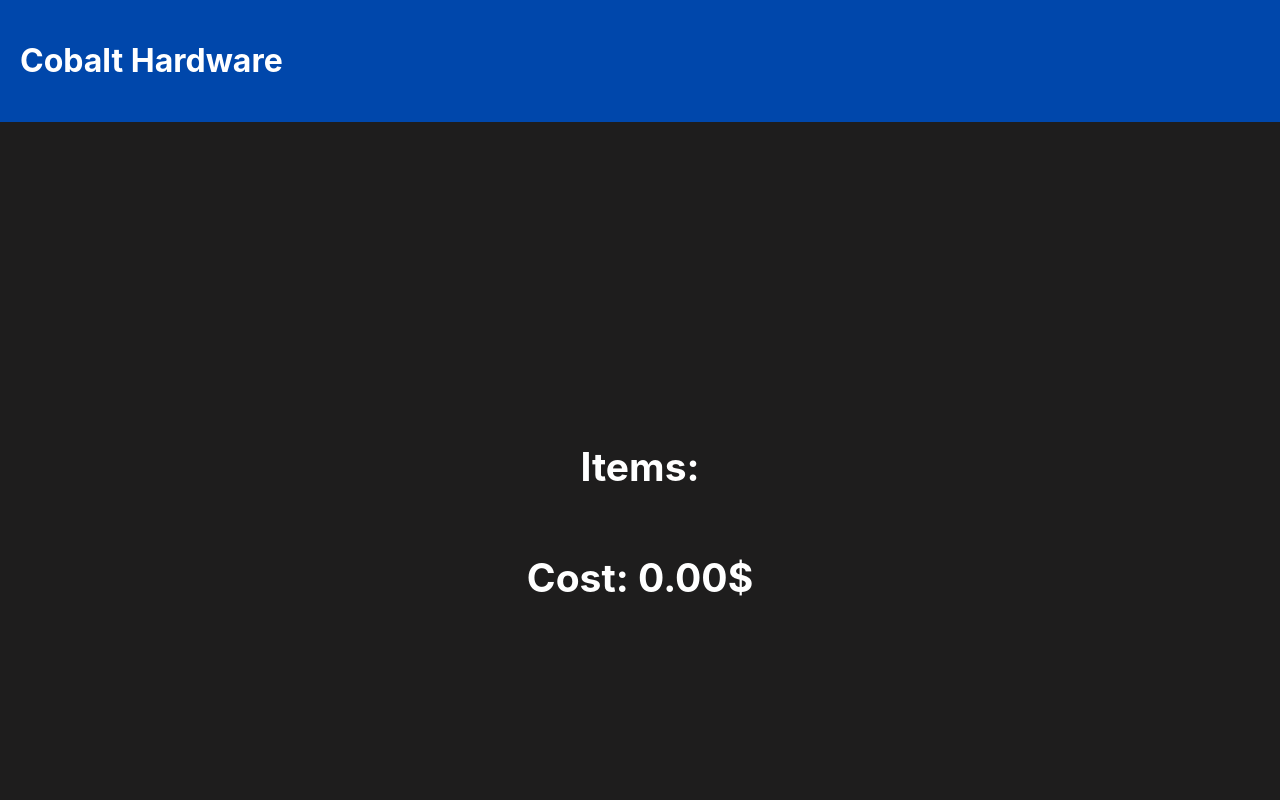
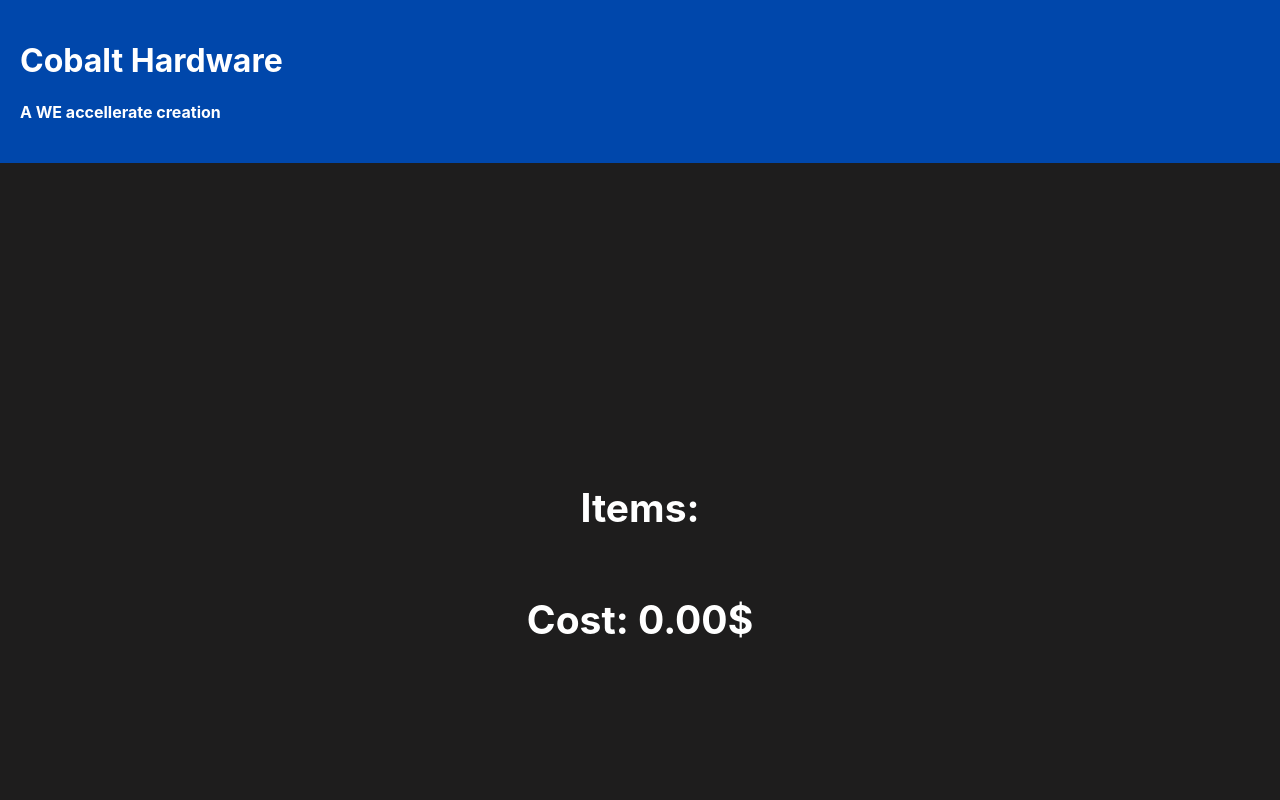
Before and after one commit to Mehdi-Haned/skills-assignment-frontend, a React (Create React App) app: page / in a window 1280 px wide. Shown: the top 800 px of the page. Built offline with nearby package versions, Linux system fonts and the light colour scheme; no server answers.

Commit message:
Update Header.js

```diff
--- a/src/components/Header/Header.js
+++ b/src/components/Header/Header.js
@@ -4,7 +4,7 @@ import './Header.css';
 export default function Header() {
   return (
     <div className="Header">
-        <h1>Cobalt Hardware</h1>
+        <h1>Cobalt Hardware</h1><h4>A WE accellerate creation</h4>
     </div>
   );
 }
```
